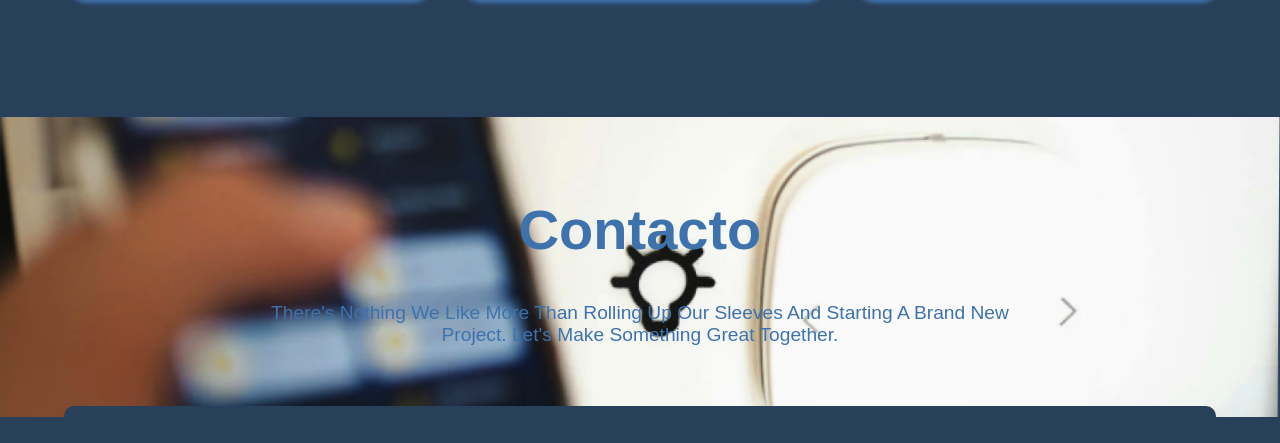
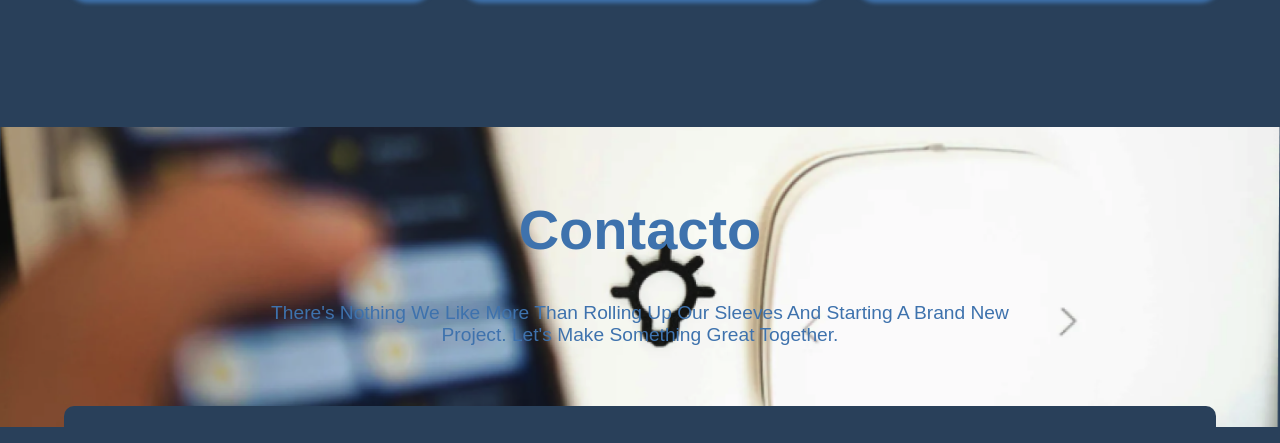
Before and after one commit to SrtaYeis/prueba, a website: page index.html in a window 1280 px wide. Shown: the part 4457-4900 px from the top of the page. Drawn offline with Linux system fonts and the light colour scheme; a web font is replaced by a local one.

Commit message:
Update styles.css

```diff
--- a/styles.css
+++ b/styles.css
@@ -759,7 +759,7 @@ body {
 .contactSection::before {
   content: "";
   position: absolute;
-  top: 0;
+  top: 10px;
   left: 0;
   width: 100%;
   height: 300px;
```
